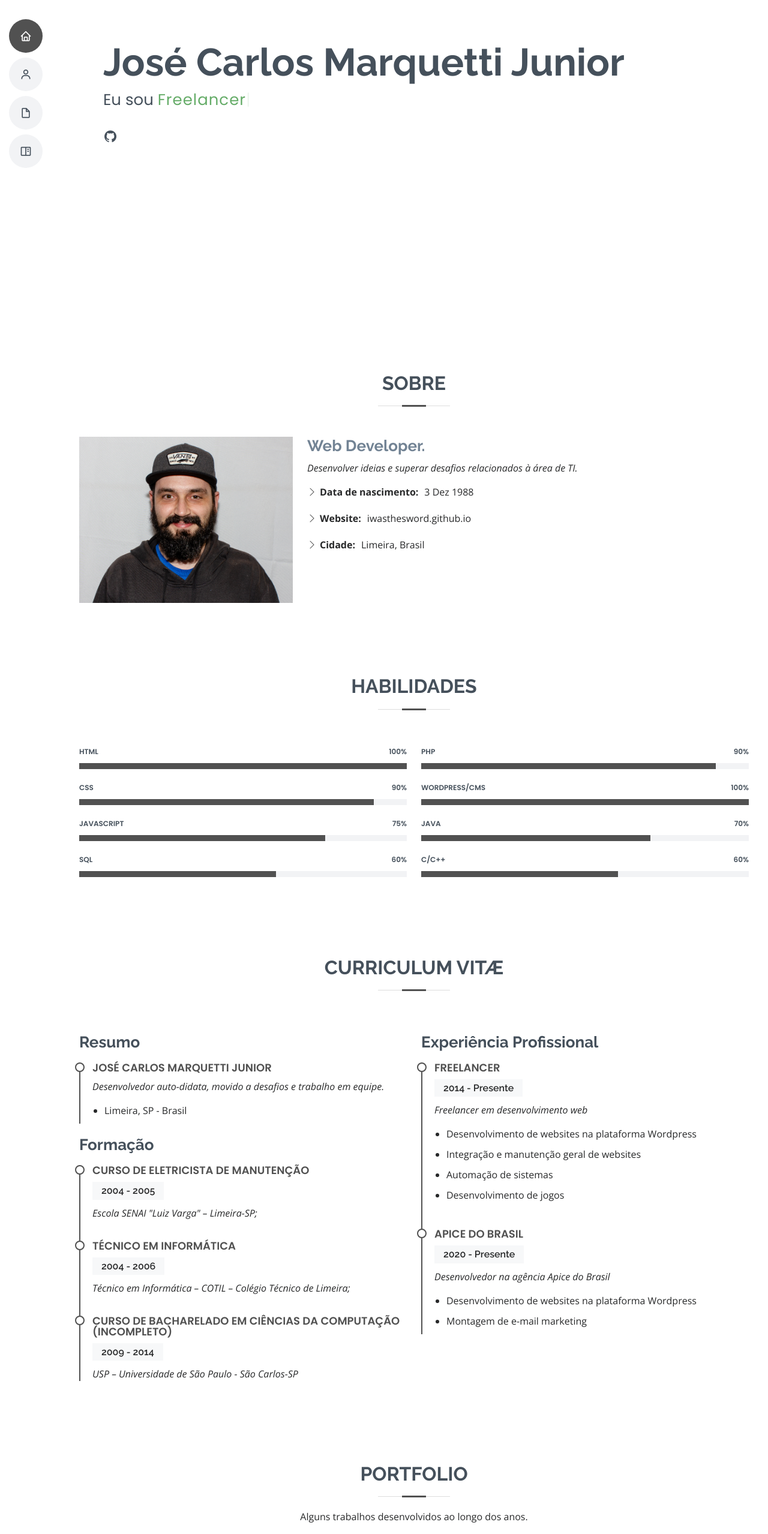
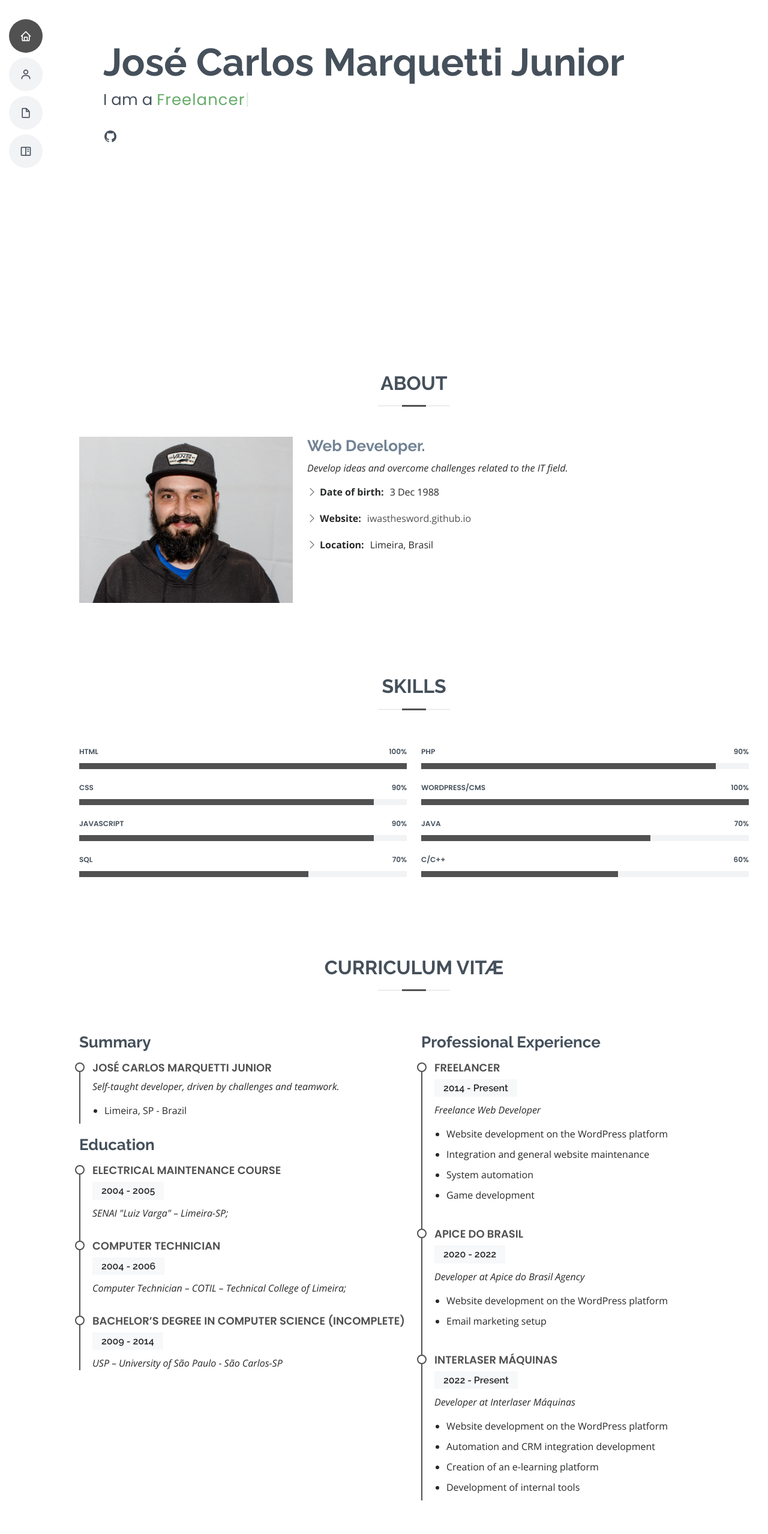
Before and after one commit to iwasthesword/iwasthesword.github.io, a plain HTML site: page index.html in a window 1280 px wide. Shown: the part 240-2797 px from the top of the page at 60% size. Drawn offline with nearby package versions, Linux system fonts and the light colour scheme.

Commit message:
update and translate to english

```diff
--- a/index.html
+++ b/index.html
@@ -14,7 +14,9 @@
 
 
   <!-- Google Fonts -->
-  <link href="https://fonts.googleapis.com/css?family=Open+Sans:300,300i,400,400i,600,600i,700,700i|Raleway:300,300i,400,400i,500,500i,600,600i,700,700i|Poppins:300,300i,400,400i,500,500i,600,600i,700,700i" rel="stylesheet">
+  <link
+    href="https://fonts.googleapis.com/css?family=Open+Sans:300,300i,400,400i,600,600i,700,700i|Raleway:300,300i,400,400i,500,500i,600,600i,700,700i|Poppins:300,300i,400,400i,500,500i,600,600i,700,700i"
+    rel="stylesheet">
 
   <!-- Vendor CSS Files -->
   <link href="assets/vendor/aos/aos.css" rel="stylesheet">
@@ -45,12 +47,13 @@
 
     <nav id="navbar" class="navbar nav-menu">
       <ul>
-        <li><a href="#hero" class="nav-link scrollto active"><i class="bx bx-home"></i> <span>Início</span></a></li>
-        <li><a href="#about" class="nav-link scrollto"><i class="bx bx-user"></i> <span>Sobre</span></a></li>
-        <li><a href="#resume" class="nav-link scrollto"><i class="bx bx-file-blank"></i> <span>Curriculum vit&#xE6;</span></a></li>
+        <li><a href="#hero" class="nav-link scrollto active"><i class="bx bx-home"></i> <span>Home</span></a></li>
+        <li><a href="#about" class="nav-link scrollto"><i class="bx bx-user"></i> <span>About</span></a></li>
+        <li><a href="#resume" class="nav-link scrollto"><i class="bx bx-file-blank"></i> <span>Resume</span></a></li>
         <li><a href="#portfolio" class="nav-link scrollto"><i class="bx bx-book-content"></i> <span>Portfolio</span></a></li>
       </ul>
     </nav><!-- .nav-menu -->
+
 
   </header><!-- End Header -->
 
@@ -58,7 +61,7 @@
   <section id="hero" class="d-flex flex-column justify-content-center">
     <div class="container" data-aos="zoom-in" data-aos-delay="100">
       <h1>José Carlos Marquetti Junior</h1>
-      <p>Eu sou <span class="typed" data-typed-items="Desenvolvedor, Freelancer"></span></p>
+      <p>I am a <span class="typed" data-typed-items="Developer, Freelancer"></span></p>
       <div class="social-links">
         <a href="https://github.com/iwasthesword/" class="github"><i class="bx bxl-github"></i></a>
       </div>
@@ -72,7 +75,7 @@
       <div class="container" data-aos="fade-up">
 
         <div class="section-title">
-          <h2>Sobre</h2>
+          <h2>About</h2>
         </div>
 
         <div class="row">
@@ -82,14 +85,15 @@
           <div class="col-lg-8 pt-4 pt-lg-0 content">
             <h3>Web Developer.</h3>
             <p class="fst-italic">
-              Desenvolver ideias e superar desafios relacionados à área de TI.
+              Develop ideas and overcome challenges related to the IT field.
             </p>
             <div class="row">
               <div class="col-lg-6">
                 <ul>
-                  <li><i class="bi bi-chevron-right"></i> <strong>Data de nascimento:</strong> <span>3 Dez 1988</span></li>
-                  <li><i class="bi bi-chevron-right"></i> <strong>Website:</strong> <span>iwasthesword.github.io</span></li>
-                  <li><i class="bi bi-chevron-right"></i> <strong>Cidade:</strong> <span>Limeira, Brasil</span></li>
+                  <li><i class="bi bi-chevron-right"></i> <strong>Date of birth:</strong> <span>3 Dec 1988</span></li>
+                  <li><i class="bi bi-chevron-right"></i> <strong>Website:</strong> <a href="https://iwasthesword.github.io">iwasthesword.github.io</a>
+                  </li>
+                  <li><i class="bi bi-chevron-right"></i> <strong>Location:</strong> <span>Limeira, Brasil</span></li>
                 </ul>
               </div>
               <div class="col-lg-6">
@@ -111,7 +115,7 @@
       <div class="container" data-aos="fade-up">
 
         <div class="section-title">
-          <h2>Habilidades</h2>
+          <h2>Skills</h2>
         </div>
 
         <div class="row skills-content">
@@ -121,28 +125,32 @@
             <div class="progress">
               <span class="skill">HTML <i class="val">100%</i></span>
               <div class="progress-bar-wrap">
-                <div class="progress-bar" role="progressbar" aria-valuenow="100" aria-valuemin="0" aria-valuemax="100"></div>
+                <div class="progress-bar" role="progressbar" aria-valuenow="100" aria-valuemin="0" aria-valuemax="100">
+                </div>
               </div>
             </div>
 
             <div class="progress">
               <span class="skill">CSS <i class="val">90%</i></span>
               <div class="progress-bar-wrap">
-                <div class="progress-bar" role="progressbar" aria-valuenow="90" aria-valuemin="0" aria-valuemax="100"></div>
+                <div class="progress-bar" role="progressbar" aria-valuenow="90" aria-valuemin="0" aria-valuemax="100">
+                </div>
               </div>
             </div>
 
             <div class="progress">
-              <span class="skill">JavaScript <i class="val">75%</i></span>
+              <span class="skill">JavaScript <i class="val">90%</i></span>
               <div class="progress-bar-wrap">
-                <div class="progress-bar" role="progressbar" aria-valuenow="75" aria-valuemin="0" aria-valuemax="100"></div>
+                <div class="progress-bar" role="progressbar" aria-valuenow="90" aria-valuemin="0" aria-valuemax="100">
+                </div>
               </div>
             </div>
 
             <div class="progress">
-              <span class="skill">SQL <i class="val">60%</i></span>
+              <span class="skill">SQL <i class="val">70%</i></span>
               <div class="progress-bar-wrap">
-                <div class="progress-bar" role="progressbar" aria-valuenow="60" aria-valuemin="0" aria-valuemax="100"></div>
+                <div class="progress-bar" role="progressbar" aria-valuenow="70" aria-valuemin="0" aria-valuemax="100">
+                </div>
               </div>
             </div>
 
@@ -153,28 +161,32 @@
             <div class="progress">
               <span class="skill">PHP <i class="val">90%</i></span>
               <div class="progress-bar-wrap">
-                <div class="progress-bar" role="progressbar" aria-valuenow="90" aria-valuemin="0" aria-valuemax="100"></div>
+                <div class="progress-bar" role="progressbar" aria-valuenow="90" aria-valuemin="0" aria-valuemax="100">
+                </div>
               </div>
             </div>
 
             <div class="progress">
               <span class="skill">WordPress/CMS <i class="val">100%</i></span>
               <div class="progress-bar-wrap">
-                <div class="progress-bar" role="progressbar" aria-valuenow="100" aria-valuemin="0" aria-valuemax="100"></div>
+                <div class="progress-bar" role="progressbar" aria-valuenow="100" aria-valuemin="0" aria-valuemax="100">
+                </div>
               </div>
             </div>
 
             <div class="progress">
               <span class="skill">Java <i class="val">70%</i></span>
               <div class="progress-bar-wrap">
-                <div class="progress-bar" role="progressbar" aria-valuenow="70" aria-valuemin="0" aria-valuemax="100"></div>
+                <div class="progress-bar" role="progressbar" aria-valuenow="70" aria-valuemin="0" aria-valuemax="100">
+                </div>
               </div>
             </div>
 
             <div class="progress">
               <span class="skill">C/C++ <i class="val">60%</i></span>
               <div class="progress-bar-wrap">
-                <div class="progress-bar" role="progressbar" aria-valuenow="60" aria-valuemin="0" aria-valuemax="100"></div>
+                <div class="progress-bar" role="progressbar" aria-valuenow="60" aria-valuemin="0" aria-valuemax="100">
+                </div>
               </div>
             </div>
 
@@ -195,56 +207,69 @@
 
         <div class="row">
           <div class="col-lg-6">
-            <h3 class="resume-title">Resumo</h3>
+            <h3 class="resume-title">Summary</h3>
             <div class="resume-item pb-0">
               <h4>José Carlos Marquetti Junior</h4>
-              <p><em>Desenvolvedor auto-didata, movido a desafios e trabalho em equipe.</em></p>
+              <p><em>Self-taught developer, driven by challenges and teamwork.</em></p>
               <ul>
-                <li>Limeira, SP - Brasil</li>
+                <li>Limeira, SP - Brazil</li>
               </ul>
             </div>
 
-            <h3 class="resume-title">Formação</h3>
+            <h3 class="resume-title">Education</h3>
             <div class="resume-item">
-              <h4>Curso de Eletricista de Manutenção</h4>
+              <h4>Electrical Maintenance Course</h4>
               <h5>2004 - 2005</h5>
-              <p><em>Escola SENAI "Luiz Varga" – Limeira-SP;</em></p>
+              <p><em>SENAI "Luiz Varga" – Limeira-SP;</em></p>
             </div>
             <div class="resume-item">
-              <h4>Técnico em Informática</h4>
+              <h4>Computer Technician</h4>
               <h5>2004 - 2006</h5>
-              <p><em>Técnico em Informática – COTIL – Colégio Técnico de Limeira;</em></p>
+              <p><em>Computer Technician – COTIL – Technical College of Limeira;</em></p>
             </div>
             <div class="resume-item">
-              <h4>Curso de Bacharelado em Ciências da Computação (Incompleto)</h4>
+              <h4>Bachelor’s Degree in Computer Science (Incomplete)</h4>
               <h5>2009 - 2014</h5>
-              <p><em>USP – Universidade de São Paulo - São Carlos-SP</em></p>
+              <p><em>USP – University of São Paulo - São Carlos-SP</em></p>
             </div>
           </div>
           <div class="col-lg-6">
-            <h3 class="resume-title">Experiência Profissional</h3>
+            <h3 class="resume-title">Professional Experience</h3>
             <div class="resume-item">
               <h4>Freelancer</h4>
-              <h5>2014 - Presente</h5>
-              <p><em>Freelancer em desenvolvimento web</em></p>
+              <h5>2014 - Present</h5>
+              <p><em>Freelance Web Developer</em></p>
               <ul>
-                <li>Desenvolvimento de websites na plataforma Wordpress</li>
-                <li>Integração e manutenção geral de websites</li>
-                <li>Automação de sistemas</li>
-                <li>Desenvolvimento de jogos</li>
+                <li>Website development on the WordPress platform</li>
+                <li>Integration and general website maintenance</li>
+                <li>System automation</li>
+                <li>Game development</li>
               </ul>
             </div>
             <div class="resume-item">
               <h4>Apice do Brasil</h4>
-              <h5>2020 - Presente</h5>
-              <p><em>Desenvolvedor na agência Apice do Brasil</em></p>
+              <h5>2020 - 2022</h5>
+              <p><em>Developer at Apice do Brasil Agency</em></p>
               <ul>
-                <li>Desenvolvimento de websites na plataforma Wordpress</li>
-                <li>Montagem de e-mail marketing</li>
+                <li>Website development on the WordPress platform</li>
+                <li>Email marketing setup</li>
+              </ul>
+            </div>
+            <div class="resume-item">
+              <h4>Interlaser Máquinas</h4>
+              <h5>2022 - Present</h5>
+              <p><em>Developer at Interlaser Máquinas</em></p>
+              <ul>
+                <li>Website development on the WordPress platform</li>
+                <li>Automation and CRM integration development</li>
+                <li>Creation of an e-learning platform</li>
+                <li>Development of internal tools</li>
               </ul>
             </div>
           </div>
         </div>
+
+      </div>
 
       </div>
     </section><!-- End Resume Section -->
@@ -255,11 +280,43 @@
 
         <div class="section-title">
           <h2>Portfolio</h2>
-          <p>Alguns trabalhos desenvolvidos ao longo dos anos.</p>
+          <p>Some projects developed over the years.</p>
         </div>
 
 
         <div class="row portfolio-container" data-aos="fade-up" data-aos-delay="200">
+
+          <div class="col-lg-4 col-md-6 portfolio-item filter-web">
+            <div class="portfolio-wrap">
+              <img src="assets/img/portfolio/interlasermaquinas.com.br.png" class="img-fluid" alt="">
+              <div class="portfolio-info">
+                <h4>Interlaser Máquinas</h4>
+                <p>Site</p>
+                <div class="portfolio-links">
+                  <a href="assets/img/portfolio/interlasermaquinas.com.br.png" data-gallery="portfolioGallery"
+                    class="portfolio-lightbox" title="Interlaser Máquinas"><i class="bx bx-plus"></i></a>
+                  <a href="https://interlasermaquinas.com.br/" target="_blank" data-glightbox="type: external"
+                    title="Portfolio Details"><i class="bx bx-link"></i></a>
+                </div>
+              </div>
+            </div>
+          </div>
+
+          <div class="col-lg-4 col-md-6 portfolio-item filter-web">
+            <div class="portfolio-wrap">
+              <img src="assets/img/portfolio/prediletamaquinas.com.br.png" class="img-fluid" alt="">
+              <div class="portfolio-info">
+                <h4>Predileta Máquinas</h4>
+                <p>Site</p>
+                <div class="portfolio-links">
+                  <a href="assets/img/portfolio/prediletamaquinas.com.br.png" data-gallery="portfolioGallery"
+                    class="portfolio-lightbox" title="Predileta Máquinas"><i class="bx bx-plus"></i></a>
+                  <a href="https://prediletamaquinas.com.br/" target="_blank" data-glightbox="type: external"
+                    title="Portfolio Details"><i class="bx bx-link"></i></a>
+                </div>
+              </div>
+            </div>
+          </div>
 
           <div class="col-lg-4 col-md-6 portfolio-item filter-web">
             <div class="portfolio-wrap">
@@ -268,8 +325,10 @@
                 <h4>Eletrofor Brasil</h4>
                 <p>Site</p>
                 <div class="portfolio-links">
-                  <a href="assets/img/portfolio/eletroforbrasil.com.br.png" data-gallery="portfolioGallery" class="portfolio-lightbox" title="App 1"><i class="bx bx-plus"></i></a>
-                  <a href="https://eletroforbrasil.com.br/" target="_blank" data-glightbox="type: external" title="Portfolio Details"><i class="bx bx-link"></i></a>
+                  <a href="assets/img/portfolio/eletroforbrasil.com.br.png" data-gallery="portfolioGallery"
+                    class="portfolio-lightbox" title="Eletrofor Brasil"><i class="bx bx-plus"></i></a>
+                  <a href="https://eletroforbrasil.com.br/" target="_blank" data-glightbox="type: external"
+                    title="Portfolio Details"><i class="bx bx-link"></i></a>
                 </div>
               </div>
             </div>
@@ -281,8 +340,10 @@
                 <h4>Salve no Baile</h4>
                 <p>Site</p>
                 <div class="portfolio-links">
-                  <a href="assets/img/portfolio/salvenobaile.com.br_mobile.png" data-gallery="portfolioGallery" class="portfolio-lightbox" title="App 1"><i class="bx bx-plus"></i></a>
-                  <a href="https://salvenobaile.com.br/" target="_blank" data-glightbox="type: external" title="Portfolio Details"><i class="bx bx-link"></i></a>
+                  <a href="assets/img/portfolio/salvenobaile.com.br_mobile.png" data-gallery="portfolioGallery"
+                    class="portfolio-lightbox" title="Salve no Baile"><i class="bx bx-plus"></i></a>
+                  <a href="https://salvenobaile.com.br/" target="_blank" data-glightbox="type: external"
+                    title="Portfolio Details"><i class="bx bx-link"></i></a>
                 </div>
               </div>
             </div>
@@ -294,8 +355,10 @@
                 <h4>EJE Terraplenagem</h4>
                 <p>Site</p>
                 <div class="portfolio-links">
-                  <a href="assets/img/portfolio/ejeterraplenagem.com.br.png" data-gallery="portfolioGallery" class="portfolio-lightbox" title="App 1"><i class="bx bx-plus"></i></a>
-                  <a href="http://ejeterraplenagem.com.br/" target="_blank" data-glightbox="type: external" title="Portfolio Details"><i class="bx bx-link"></i></a>
+                  <a href="assets/img/portfolio/ejeterraplenagem.com.br.png" data-gallery="portfolioGallery"
+                    class="portfolio-lightbox" title="EJE Terraplenagem"><i class="bx bx-plus"></i></a>
+                  <a href="http://ejeterraplenagem.com.br/" target="_blank" data-glightbox="type: external"
+                    title="Portfolio Details"><i class="bx bx-link"></i></a>
                 </div>
               </div>
             </div>
@@ -309,13 +372,14 @@
                 <h4>Meat House Delivery</h4>
                 <p>Site</p>
                 <div class="portfolio-links">
-                  <a href="assets/img/portfolio/meathousedelivery.com.br.png" data-gallery="portfolioGallery" class="portfolio-lightbox" title="App 1"><i class="bx bx-plus"></i></a>
-                  <a href="https://meathousedelivery.com.br/" target="_blank" data-glightbox="type: external" title="Portfolio Details"><i class="bx bx-link"></i></a>
+                  <a href="assets/img/portfolio/meathousedelivery.com.br.png" data-gallery="portfolioGallery"
+                    class="portfolio-lightbox" title="Meat House Delivery"><i class="bx bx-plus"></i></a>
+                  <a href="https://meathousedelivery.com.br/" target="_blank" data-glightbox="type: external"
+                    title="Portfolio Details"><i class="bx bx-link"></i></a>
                 </div>
               </div>
             </div>
           </div>
-
 
 
         </div>
@@ -336,7 +400,8 @@
   </footer><!-- End Footer -->
 
   <div id="preloader"></div>
-  <a href="#" class="back-to-top d-flex align-items-center justify-content-center"><i class="bi bi-arrow-up-short"></i></a>
+  <a href="#" class="back-to-top d-flex align-items-center justify-content-center"><i
+      class="bi bi-arrow-up-short"></i></a>
 
   <!-- Vendor JS Files -->
   <script src="assets/vendor/purecounter/purecounter.js"></script>
```
Also changed, not shown: 2 other files.
